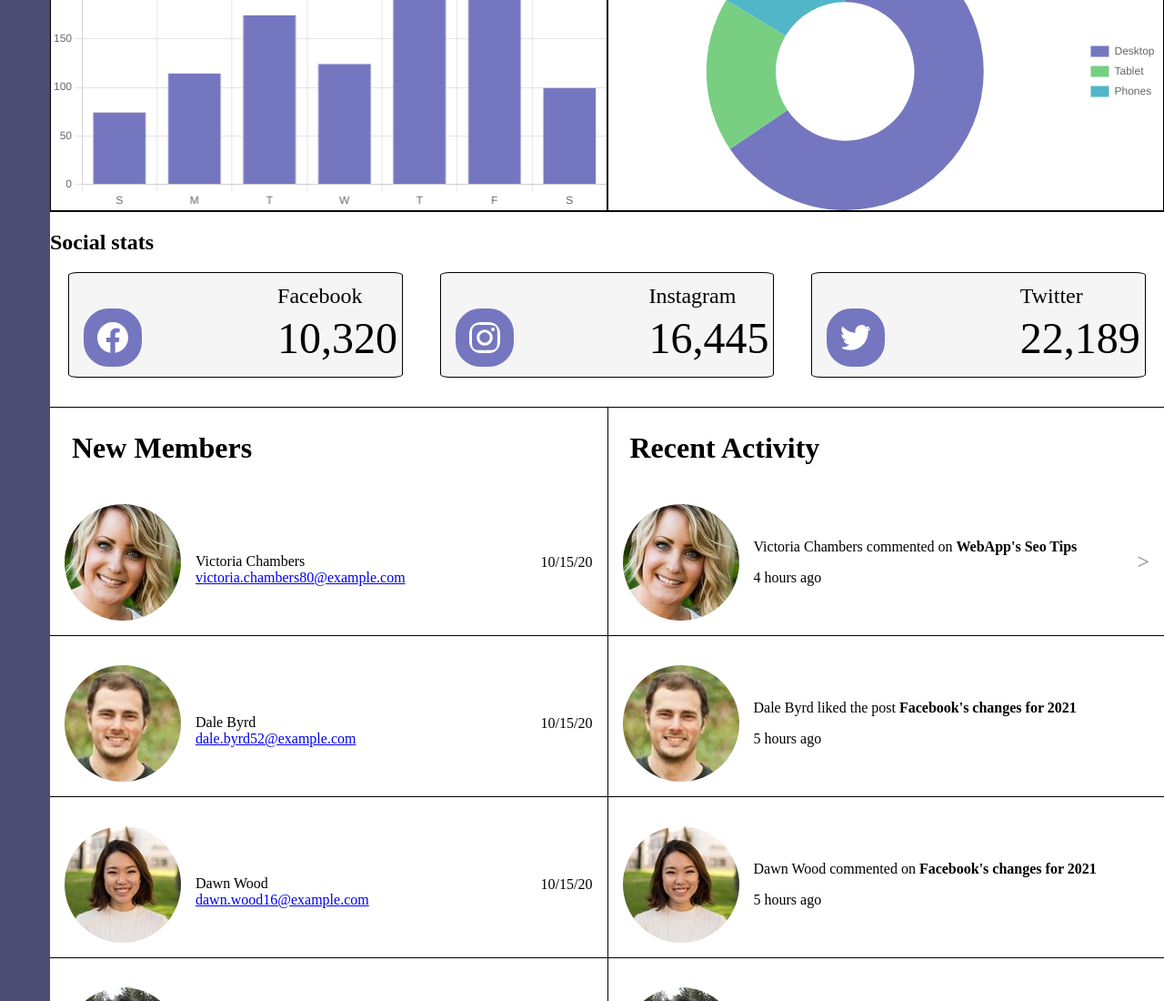
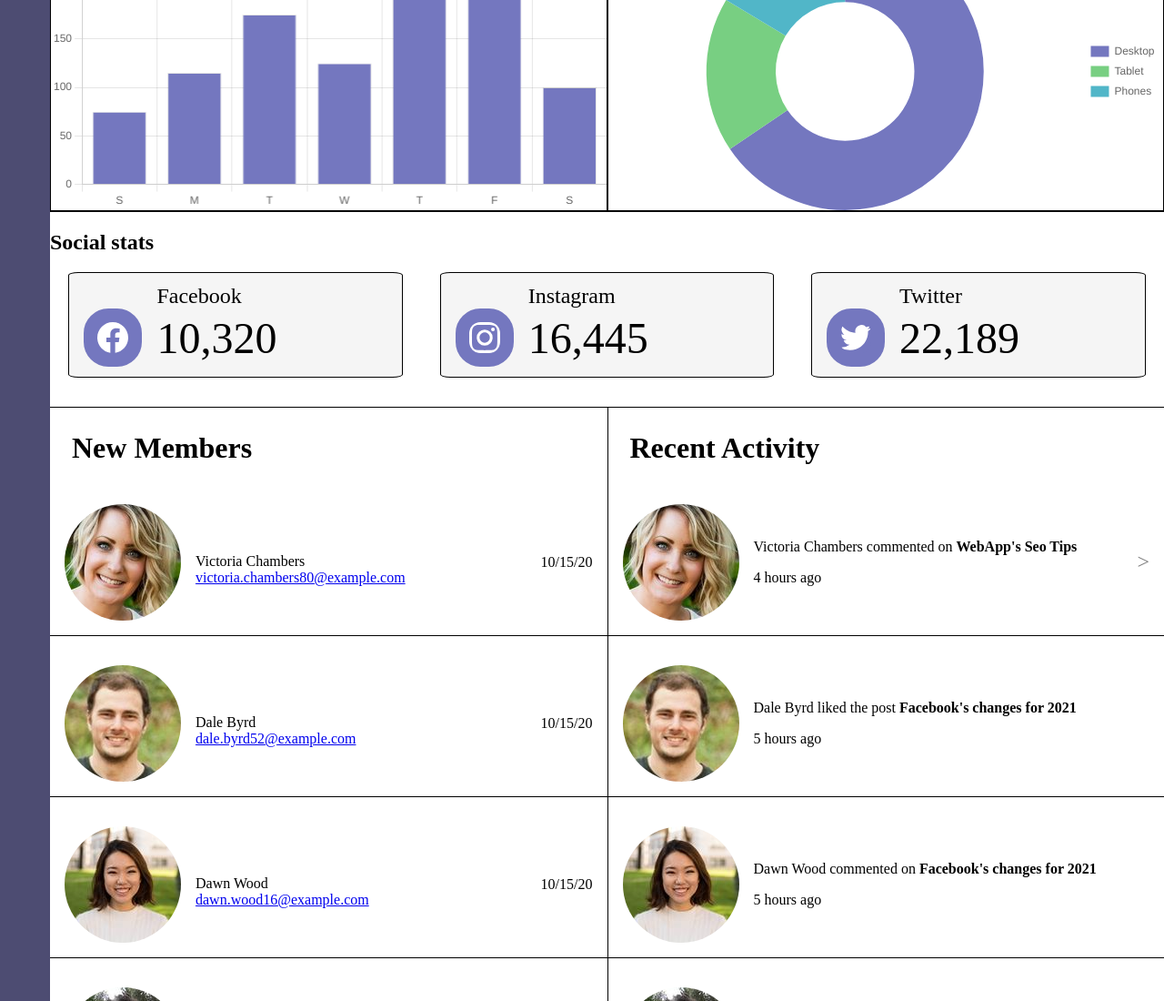
Before and after one commit to Ben-con/Tech-degree-project-7, a plain HTML site: page index.html in a window 1280 px wide. Shown: the part 898-1998 px from the top of the page at 91% size. Drawn offline with Linux system fonts and the light colour scheme.

Commit message:
Update styles.css

```diff
--- a/css/styles.css
+++ b/css/styles.css
@@ -325,7 +325,6 @@ padding: 1em;
 
 .social-img{
 height: 100%;
-width: 250%;
 margin-top: 1em;
 margin-left: 1em;
 margin-right: 1em;;
```
